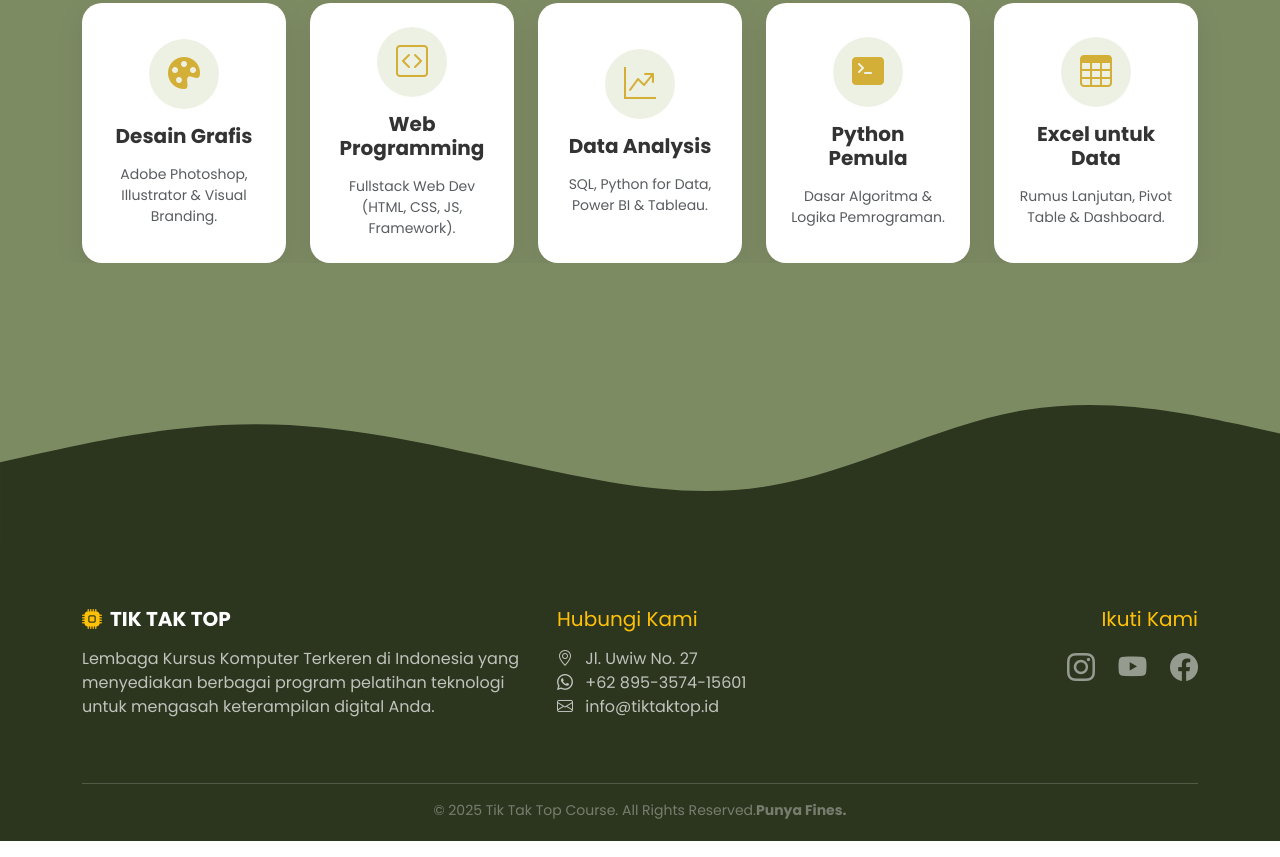
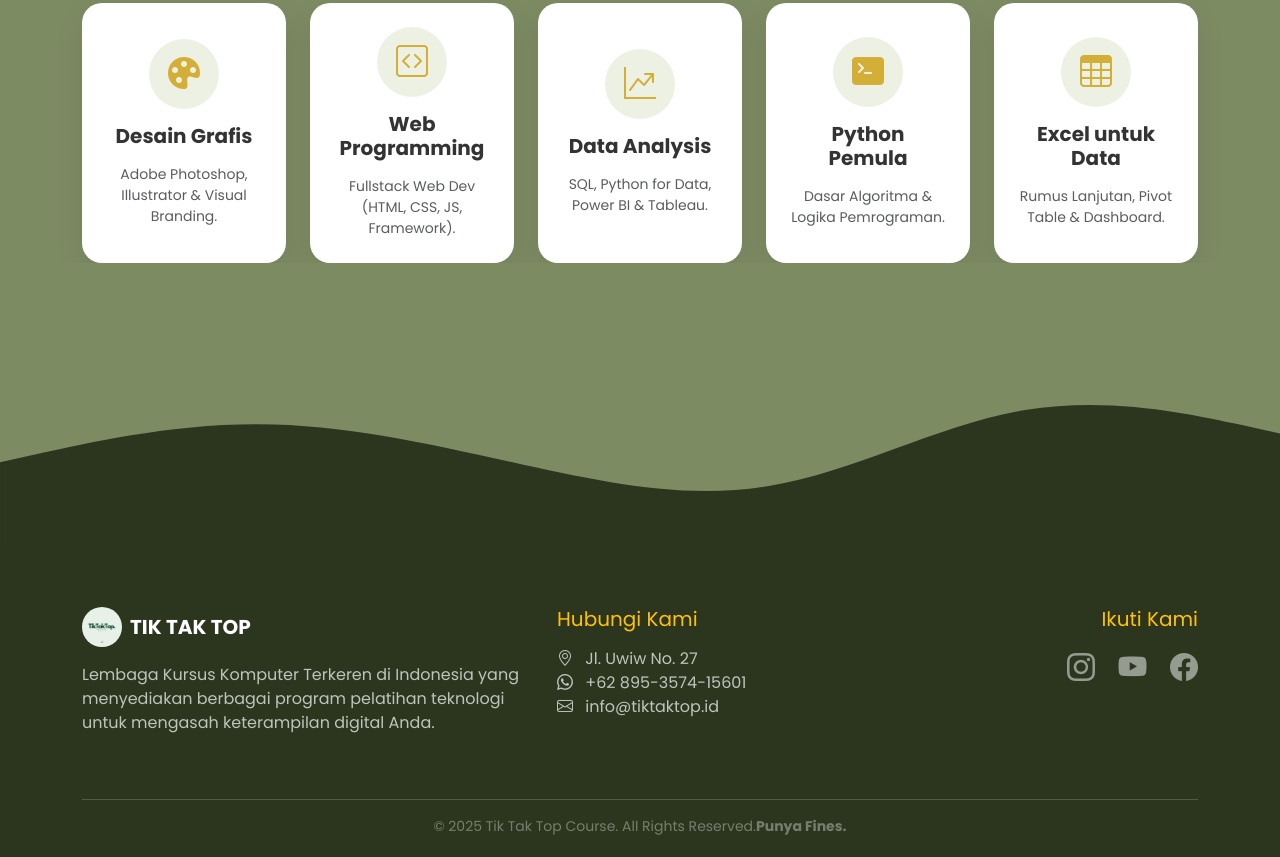
Before and after one commit to Finesya/SIM-Laprak-4, a plain HTML site: page index.html in a window 1280 px wide. Shown: the part 3281-4138 px from the top of the page. Drawn offline with nearby package versions, Linux system fonts and the light colour scheme.

Commit message:
index.html

```diff
--- a/index.html
+++ b/index.html
@@ -534,8 +534,15 @@
       <div class="container">
         <div class="row gy-4">
           <div class="col-lg-5">
-            <h5 class="text-white fw-bold mb-3">
-              <i class="bi bi-cpu-fill me-2 text-warning"></i>TIK TAK TOP
+              <h5 class="text-white fw-bold mb-3 d-flex align-items-center">
+              <img
+              src="Tik Tak Top.png"
+              alt="Logo Tik Tak Top"
+              class="rounded-circle me-2"
+              width="40"
+              height="40"
+              />
+              TIK TAK TOP
             </h5>
             <p>
             Lembaga Kursus Komputer Terkeren di Indonesia yang menyediakan berbagai program pelatihan teknologi
```
